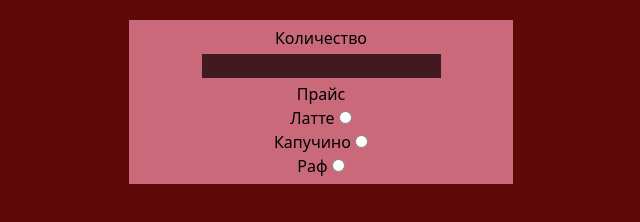
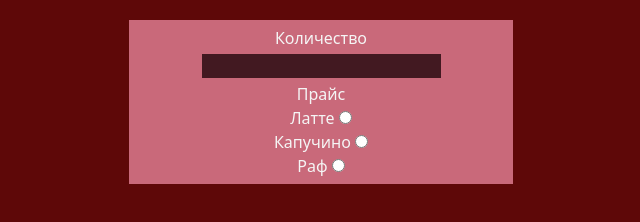
Before and after one commit to kocharyann/github9.io, a plain HTML site: page index.html in a window 1280 px wide. Shown: the whole page, without its empty margins (319-959 px from the left). Drawn offline with nearby package versions, Linux system fonts and the light colour scheme.

Commit message:
Update style.css

```diff
--- a/style.css
+++ b/style.css
@@ -19,7 +19,7 @@ body {
 }
 
 form label {
-    color: #000; /* цвет текста кальулятора */
+    color: whitesmoke; /* цвет текста кальулятора */
 }
 
 #answerDiv {
```
